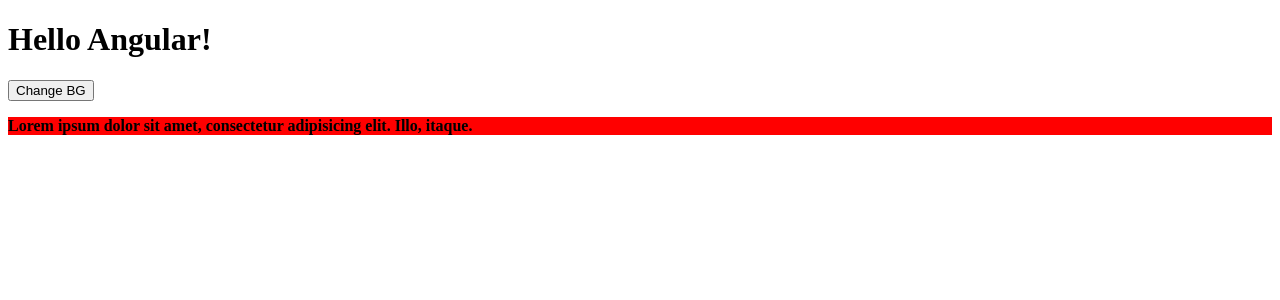
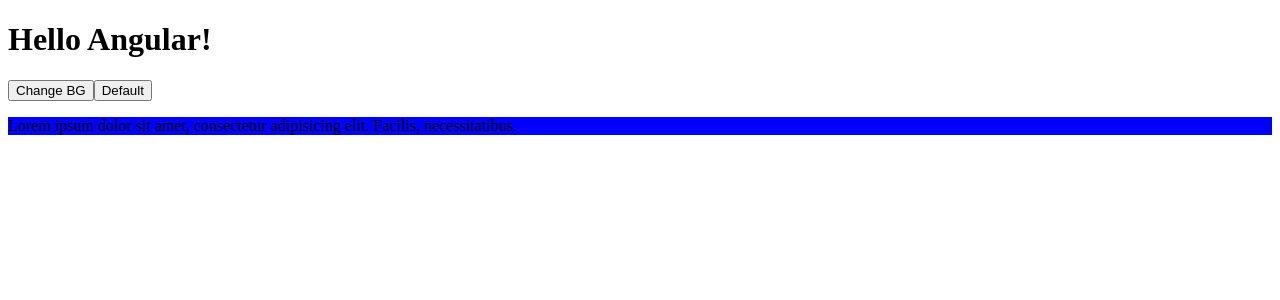
Before and after one commit to Melh1or/angular-basic, an Angular app: page / in a window 1280 px wide. Shown: the top 300 px of the page. Built offline with nearby package versions, Linux system fonts and the light colour scheme.

Commit message:
ngSwitch

```diff
--- a/src/app/app.component.html
+++ b/src/app/app.component.html
@@ -1,23 +1,10 @@
 <h1>Hello Angular!</h1>
 
-<button (click)="onChange()">Change BG</button>
+<button (click)="toggle = !toggle">Change BG</button>
+<button (click)="toggle = 123">Default</button>
 
-<!--<div [ngStyle]="{-->
-<!--  width: '200px',-->
-<!--  height: '200px',-->
-<!--  borderRadius: '5px',-->
-<!--  border: '1px solid #ccc',-->
-<!--  background: bg ? 'red' : 'blue'-->
-<!--}"></div>-->
-
-<!--<p-->
-<!--  [ngClass]="{-->
-<!--    red: bg,-->
-<!--    blue: !bg-->
-<!--  }"-->
-<!--&gt;Lorem ipsum dolor sit amet, consectetur adipisicing elit. Consectetur, perferendis?</p>-->
-
-<p
-  [class.blue]="!bg"
-  [class.red]="bg"
->Lorem ipsum dolor sit amet, consectetur adipisicing elit. Illo, itaque.</p>
+<div [ngSwitch]="toggle">
+  <p *ngSwitchCase="false" class="red">Lorem ipsum dolor sit amet, consectetur adipisicing elit. Facilis, necessitatibus.</p>
+  <p *ngSwitchCase="true" class="blue">Lorem ipsum dolor sit amet, consectetur adipisicing elit. Facilis, necessitatibus.</p>
+  <p *ngSwitchDefault>Lorem ipsum dolor sit amet, consectetur adipisicing elit. Alias aliquam aut, autem corporis debitis dignissimos dolor eius ex exercitationem ipsam laboriosam laudantium minima perferendis placeat repellat sit tenetur voluptate voluptatum.</p>
+</div>
--- a/src/app/app.component.scss
+++ b/src/app/app.component.scss
@@ -1,9 +1,7 @@
 .red {
   background: red;
-  font-weight: bold;
 }
 
 .blue {
   background: blue;
-  font-size: 1.5rem;
 }
--- a/src/app/app.component.ts
+++ b/src/app/app.component.ts
@@ -10,8 +10,8 @@
   onInput = e => {
     this.title = e.target.value;
   }
-  bg = true;
+  toggle: any = true;
   onChange = () => {
-    this.bg = !this.bg;
+    this.toggle = !this.toggle;
   }
 }
```
